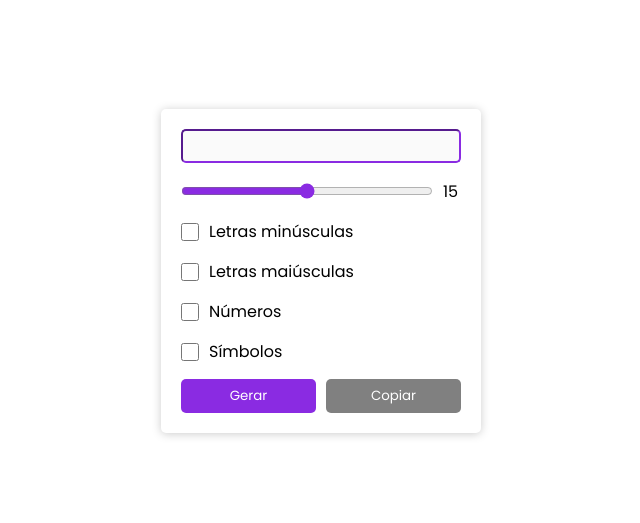
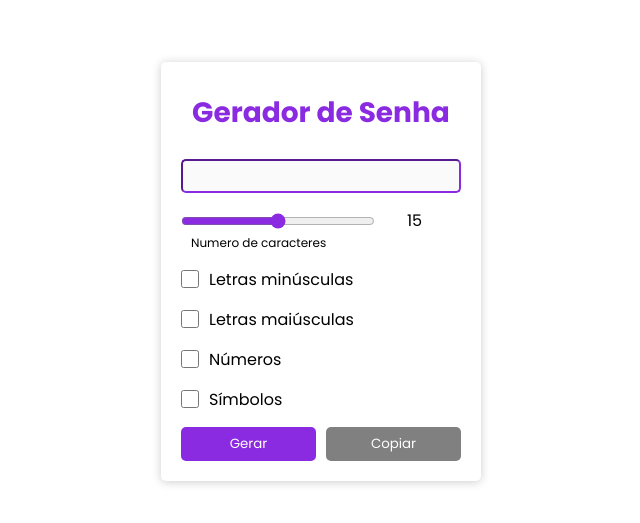
Before and after one commit to hermesonbastos/password_generator_vanillaJS, a plain HTML site: page index.html in a window 1280 px wide. Shown: the part 129-652 px from the top of the page, without its empty margins (319-959 px from the left). Drawn offline with Linux system fonts and the light colour scheme.

Commit message:
titulo e grid

```diff
--- a/index.html
+++ b/index.html
@@ -16,11 +16,13 @@
 
 <body>
   <main>
+    <h1>Gerador de Senha</h1>
     <input id="inputPasswordId" type="text" disabled/>
 
-    <div>
+    <div id="length">
       <input id="inputLengthId" type="range" min="6" max="24" />
       <label for="inputLengthId"></label>
+      <p>Numero de caracteres</p>
     </div>
     <div>
       <input id="chkLowerId" type="checkbox" />
--- a/styles.css
+++ b/styles.css
@@ -6,6 +6,7 @@
 }
 
 body {
+  width: 100%;
   height: 100vh;
   display: flex;
   justify-content: center;
@@ -30,6 +31,14 @@ main > div {
   display: flex;
   align-items: center;
   gap: 10px;
+}
+
+h1 {
+  font-size: 28px;
+  padding: 10px;
+  margin: 0 auto;
+  text-align: center;
+  color: blueviolet;
 }
 
 input {
@@ -67,3 +76,14 @@ button {
 #copyBtn {
   background-color: grey;
 }
+
+#length {
+  display: grid;
+  grid-template-columns: 4fr 1fr;
+}
+
+#length > p {
+  margin-left: 10px;
+  margin-top: -10px;
+  font-size: 12px;
+}
```
